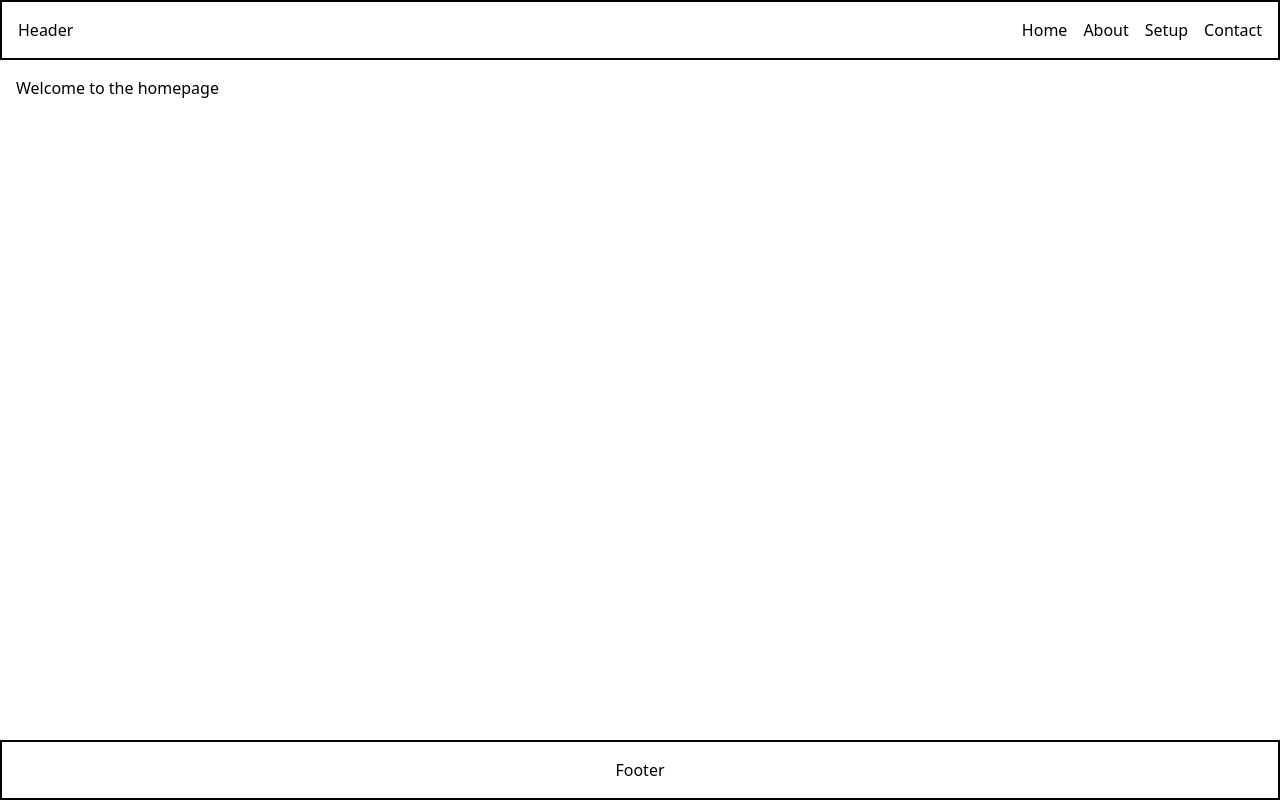
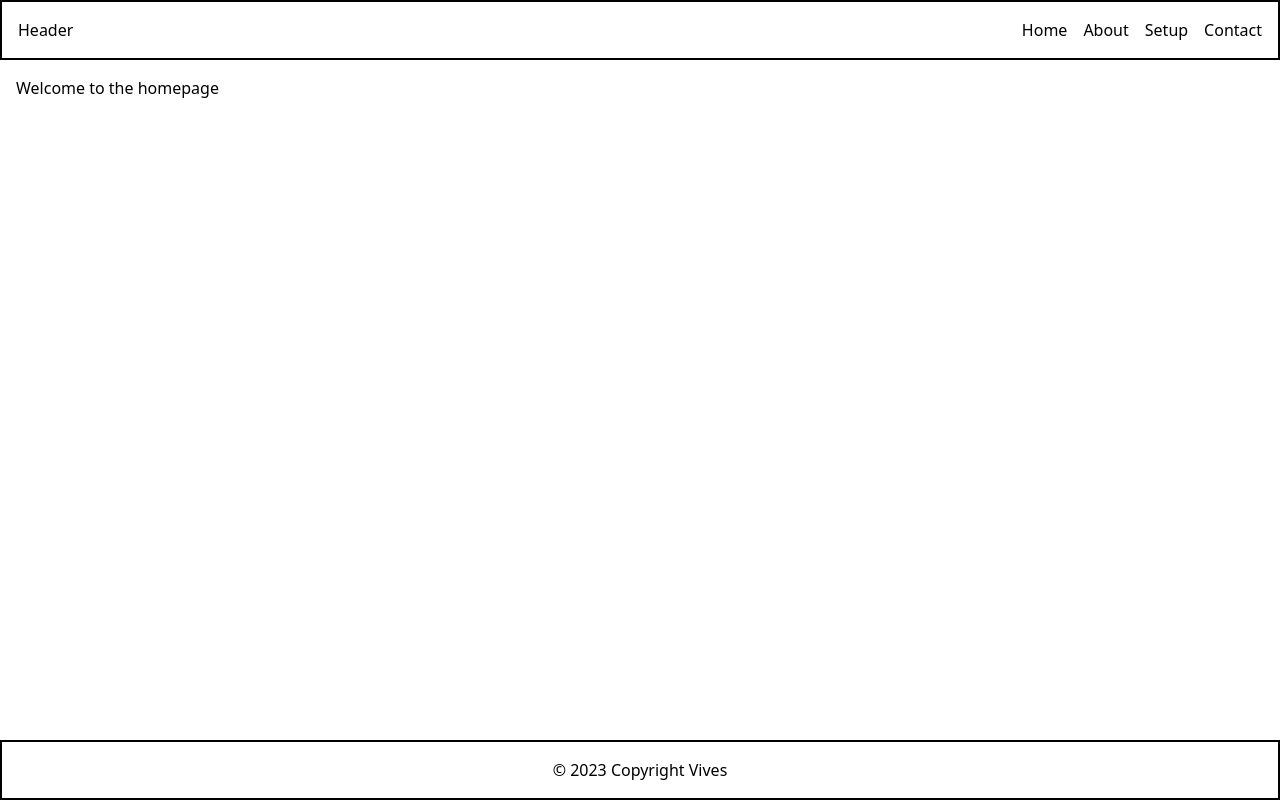
Before and after one commit to vives-project-xp/low-voltage-UPS, a Nuxt app in the folder frontend/: page / in a window 1280 px wide. Built offline with nearby package versions, Linux system fonts and the light colour scheme.

Commit message:
added drak mode (system default)

```diff
--- a/frontend/components/AppFooter.vue
+++ b/frontend/components/AppFooter.vue
@@ -1,5 +1,5 @@
 <template>
-    <footer class="border-2 border-black">
-        <p class="text-center">Footer</p>
+    <footer class="border-2 border-black dark:border-white">
+        <p class="text-center">&copy; {{ new Date().getFullYear() }} Copyright Vives</p>
     </footer>
 </template>
--- a/frontend/components/AppHeader.vue
+++ b/frontend/components/AppHeader.vue
@@ -1,5 +1,5 @@
 <template>
-  <header class="flex justify-between border-2 border-black">
+  <header class="flex justify-between border-2 border-black dark:border-white">
     <p>Header</p>
     <nav>
       <ul class="flex gap-4">
--- a/frontend/layouts/default.vue
+++ b/frontend/layouts/default.vue
@@ -1,5 +1,5 @@
 <template>
-    <div class="h-screen flex flex-col">
+    <div class="h-screen flex flex-col dark:bg-black dark:text-white">
         <AppHeader class="flex-none sticky top-0 left-0 right-0 p-4"/>
         <div class="flex-auto">
             <slot />
```
